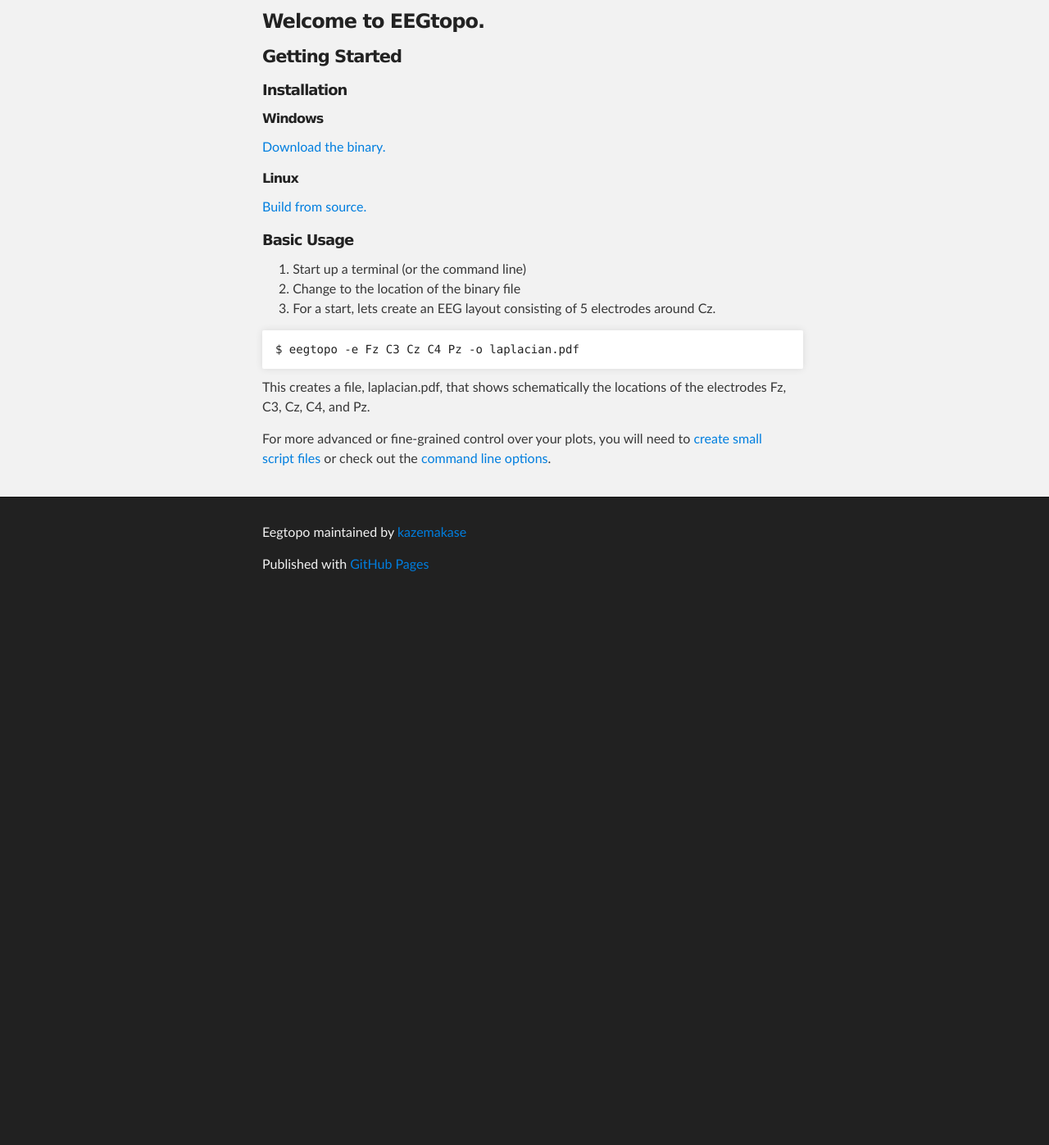
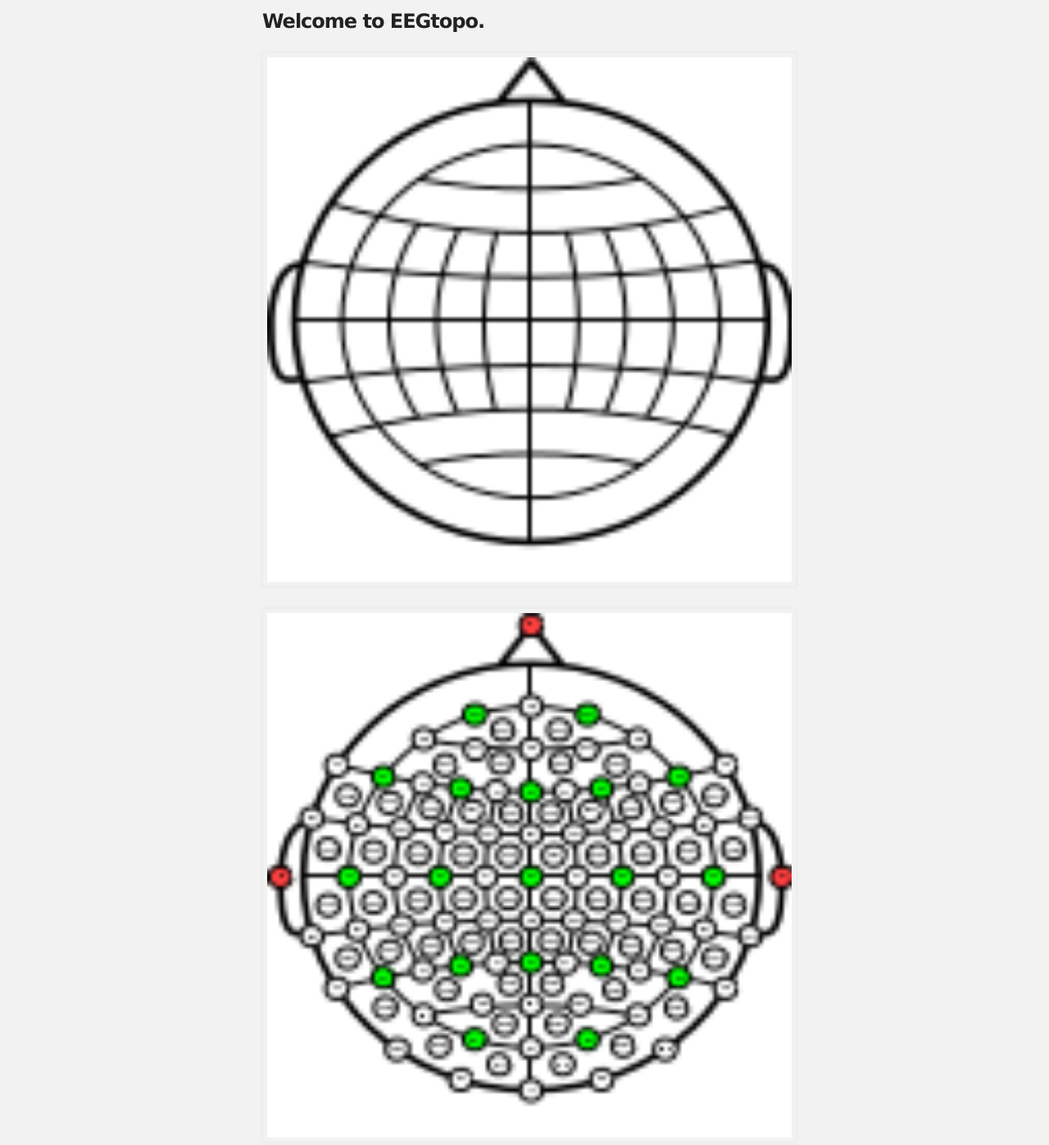
Before and after one commit to mbillingr/eegtopo, a plain HTML site: page index.html in a window 1280 px wide. Shown: the part 324-1721 px from the top of the page at 82% size. Before the commit the page ends 1059 px from the top, so only its background shows below. Drawn offline with Linux system fonts and the light colour scheme.

Commit message:
Sample pictures on the front page

```diff
--- a/index.html
+++ b/index.html
@@ -32,6 +32,10 @@
     <div id="main_content_wrap" class="outer">
       <section id="main_content" class="inner">
         <h3>Welcome to EEGtopo.</h3>
+
+<img src="images/samples/grid_2.png"/>
+<img src="images/samples/allpos.png"/>
+<img src="images/samples/topo.png"/>
 
 <h4>Getting Started</h4>
 
```
